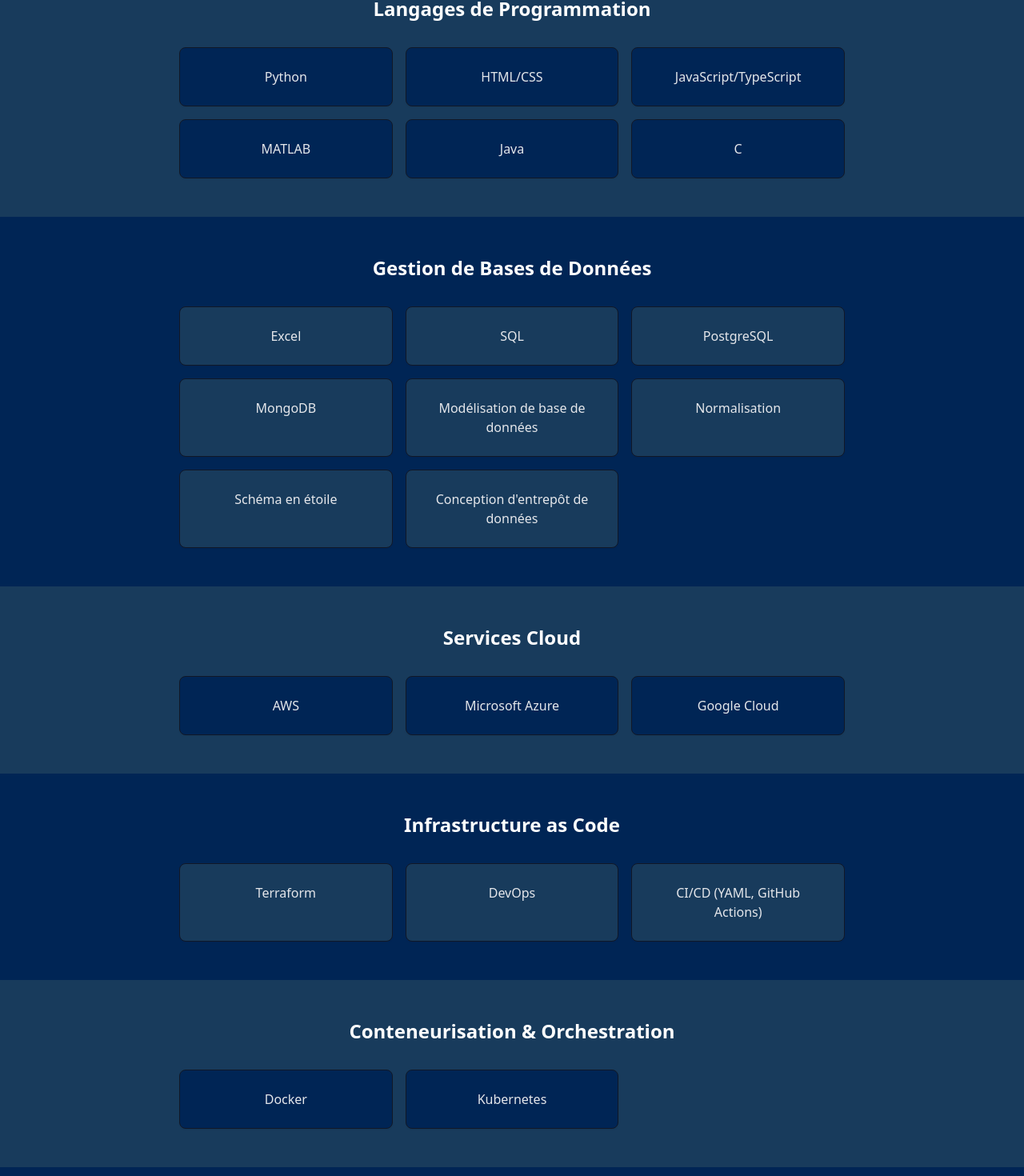
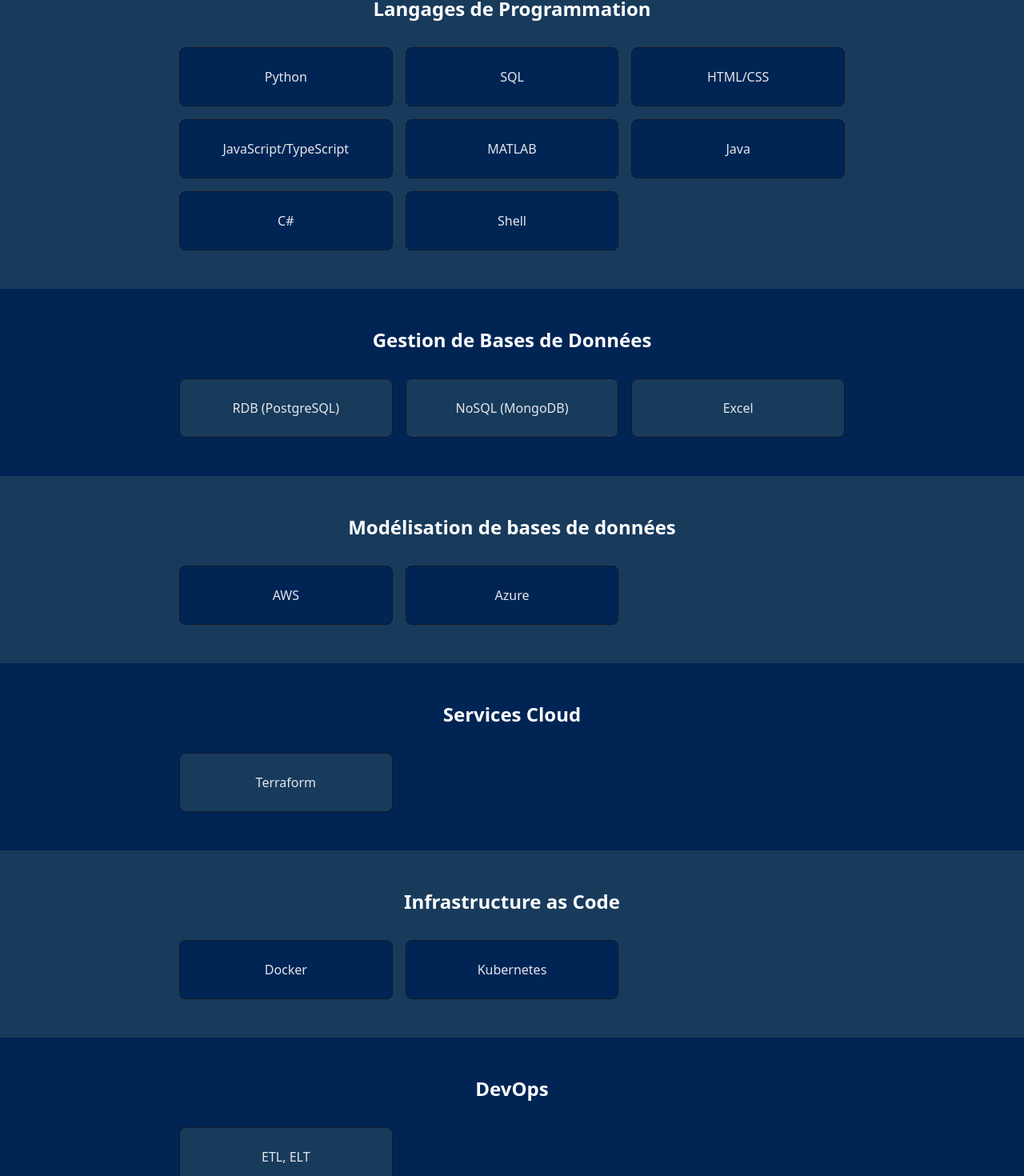
Before and after one commit to Armatoor147/vincent-portfolio-site, a Next.js app: page / in a window 1280 px wide. Shown: the part 706-2176 px from the top of the page at 80% size. Built offline with nearby package versions, Linux system fonts and the light colour scheme.

Commit message:
Update Skills Section

```diff
--- a/app/components/SkillsSection.tsx
+++ b/app/components/SkillsSection.tsx
@@ -63,28 +63,46 @@
 
 const skills = {
   programming_languages: {
-    EN: ['Python', 'HTML/CSS', 'JavaScript/TypeScript', 'MATLAB', 'Java', 'C'],
-    FR: ['Python', 'HTML/CSS', 'JavaScript/TypeScript', 'MATLAB', 'Java', 'C'],
-    ES: ['Python', 'HTML/CSS', 'JavaScript/TypeScript', 'MATLAB', 'Java', 'C'],
-    DE: ['Python', 'HTML/CSS', 'JavaScript/TypeScript', 'MATLAB', 'Java', 'C']
+    EN: ['Python', 'SQL', 'HTML/CSS', 'JavaScript/TypeScript', 'MATLAB', 'Java', 'C#', 'Shell'],
+    FR: ['Python', 'SQL', 'HTML/CSS', 'JavaScript/TypeScript', 'MATLAB', 'Java', 'C#', 'Shell'],
+    ES: ['Python', 'SQL', 'HTML/CSS', 'JavaScript/TypeScript', 'MATLAB', 'Java', 'C#', 'Shell'],
+    DE: ['Python', 'SQL', 'HTML/CSS', 'JavaScript/TypeScript', 'MATLAB', 'Java', 'C#', 'Shell']
   },
-  database_management: {
+  database_management_: {
     EN: ['Excel', 'SQL', 'PostgreSQL', 'MongoDB', 'Database Modeling', 'Normalisation', 'Star Schema', 'Warehouse Design'],
     FR: ['Excel', 'SQL', 'PostgreSQL', 'MongoDB', 'Modélisation de base de données', 'Normalisation', 'Schéma en étoile', 'Conception d\'entrepôt de données'],
     ES: ['Excel', 'SQL', 'PostgreSQL', 'MongoDB', 'Modelado de bases de datos', 'Normalización', 'Esquema de estrella', 'Diseño de almacén de datos'],
     DE: ['Excel', 'SQL', 'PostgreSQL', 'MongoDB', 'Datenbankmodellierung', 'Normalisierung', 'Sternschema', 'Data-Warehouse-Design']
   },
+  database_management: {
+    EN: ['RDB (PostgreSQL)', 'NoSQL (MongoDB)', 'Excel'],
+    FR: ['RDB (PostgreSQL)', 'NoSQL (MongoDB)', 'Excel'],
+    ES: ['RDB (PostgreSQL)', 'NoSQL (MongoDB)', 'Excel'],
+    DE: ['RDB (PostgreSQL)', 'NoSQL (MongoDB)', 'Excel']
+  },
+  database_modelling: {
+    EN: ['RDB (PostgreSQL)', 'NoSQL (MongoDB)', 'Excel'],
+    FR: ['Entrepôts de données, Normalisation, Schéma en étoile, ORM'],
+    ES: ['RDB (PostgreSQL)', 'NoSQL (MongoDB)', 'Excel'],
+    DE: ['RDB (PostgreSQL)', 'NoSQL (MongoDB)', 'Excel']
+  },
   cloud_services: {
-    EN: ['AWS', 'Microsoft Azure', 'Google Cloud'],
-    FR: ['AWS', 'Microsoft Azure', 'Google Cloud'],
-    ES: ['AWS', 'Microsoft Azure', 'Google Cloud'],
-    DE: ['AWS', 'Microsoft Azure', 'Google Cloud']
+    EN: ['AWS', 'Azure'],
+    FR: ['AWS', 'Azure'],
+    ES: ['AWS', 'Azure'],
+    DE: ['AWS', 'Azure']
   },
   infrastructure_as_code: {
-    EN: ['Terraform', 'DevOps', 'CI/CD (YAML, GitHub Actions)'],
-    FR: ['Terraform', 'DevOps', 'CI/CD (YAML, GitHub Actions)'],
-    ES: ['Terraform', 'DevOps', 'CI/CD (YAML, GitHub Actions)'],
-    DE: ['Terraform', 'DevOps', 'CI/CD (YAML, GitHub Actions)']
+    EN: ['Terraform'],
+    FR: ['Terraform'],
+    ES: ['Terraform'],
+    DE: ['Terraform']
+  },
+  devops: {
+    EN: ['CI/CD (GitHub Actions)'],
+    FR: ['CI/CD (GitHub Actions)'],
+    ES: ['CI/CD (GitHub Actions)'],
+    DE: ['CI/CD (GitHub Actions)']
   },
   containerisation_and_orchestration: {
 	EN: ['Docker', 'Kubernetes'],
@@ -93,16 +111,22 @@
 	DE: ['Docker', 'Kubernetes']
   },
   data_pipelines: {
-    EN: ['ETL pipelines'],
-    FR: ['Pipelines ETL'],
-    ES: ['Pipelines ETL'],
-    DE: ['ETL-Pipelines']
+    EN: ['ETL, ELT'],
+    FR: ['ETL, ELT'],
+    ES: ['ETL, ELT'],
+    DE: ['ETL, ELT']
   },
   APIs_and_web_servers: {
-    EN: ['FastAPI', 'Django', 'Flask', 'Express.js', 'RESTful APIs', 'CORS', 'Axios', 'Insomnia'],
-    FR: ['FastAPI', 'Django', 'Flask', 'Express.js', 'API RESTful', 'CORS', 'Axios', 'Insomnia'],
-    ES: ['FastAPI', 'Django', 'Flask', 'Express.js', 'API RESTful', 'CORS', 'Axios', 'Insomnia'],
-    DE: ['FastAPI', 'Django', 'Flask', 'Express.js', 'RESTful-API', 'CORS', 'Axios', 'Insomnia']
+    EN: ['FastAPI', 'Django', 'Flask', 'Express.js', '.NET', 'RESTful APIs', 'CORS', 'Axios', 'Insomnia'],
+    FR: ['FastAPI', 'Django', 'Flask', 'Express.js', '.NET', 'API RESTful', 'CORS', 'Axios', 'Insomnia'],
+    ES: ['FastAPI', 'Django', 'Flask', 'Express.js', '.NET', 'API RESTful', 'CORS', 'Axios', 'Insomnia'],
+    DE: ['FastAPI', 'Django', 'Flask', 'Express.js', '.NET', 'RESTful-API', 'CORS', 'Axios', 'Insomnia']
+  },
+  website_development: {
+    EN: ['Node.js', 'Next.js', 'React.js', 'TailwindCSS'],
+    FR: ['Node.js', 'Next.js', 'React.js', 'TailwindCSS'],
+    ES: ['Node.js', 'Next.js', 'React.js', 'TailwindCSS'],
+    DE: ['Node.js', 'Next.js', 'React.js', 'TailwindCSS']
   },
   version_control: {
     EN: ['Git', 'GitHub'],
@@ -134,12 +158,6 @@
     ES: ['PyTorch', 'TensorFlow', 'LangChain', 'LangGraph', 'LlamaIndex', 'Scikit-Learn'],
     DE: ['PyTorch', 'TensorFlow', 'LangChain', 'LangGraph', 'LlamaIndex', 'Scikit-Learn']
   },
-  website_development: {
-    EN: ['Node.js', 'Next.js', 'React.js', 'TailwindCSS'],
-    FR: ['Node.js', 'Next.js', 'React.js', 'TailwindCSS'],
-    ES: ['Node.js', 'Next.js', 'React.js', 'TailwindCSS'],
-    DE: ['Node.js', 'Next.js', 'React.js', 'TailwindCSS']
-  },
   methodology: {
     EN: ['Agile', 'Trello'],
     FR: ['Agile', 'Trello'],
--- a/app/components/texts.ts
+++ b/app/components/texts.ts
@@ -30,7 +30,7 @@
             biography_p2: "Passionate about coding, I am eager to collaborate with a development team to contribute to innovative projects. My analytical mindset and problem-solving skills drive me to explore how technology can solve real-world challenges."
         },
         SkillsSection: {
-            skill_categories: ["Programming Languages", "Database Management", "Cloud Services", "Infrastructure as Code", "Containerisation & Orchestration", "Data Pipelines", "APIs & Web Servers", "Version Control", "Testing", "Data Analysis", "Visualisation Tools", "AI Frameworks", "Website Development", "Methodology"]
+            skill_categories: ["Programming Languages", "Database Management", "Database Modelling", "Cloud Services", "Infrastructure as Code", "DevOps", "Containerisation & Orchestration", "Data Pipelines", "APIs & Web Servers", "Web Development", "Version Control", "Testing", "Data Analysis", "Visualisation Tools", "AI Frameworks", "Methodology"]
         },
         ProjectSection: {
             title: "Projects",
@@ -50,7 +50,7 @@
             biography_p2: "Passionné par le code, je souhaite rejoindre une équipe de développement pour contribuer à des projets innovants. Mon esprit analytique et mes compétences en résolution de problèmes me poussent à explorer comment la technologie peut répondre aux défis concrets du monde réel."
         },
         SkillsSection: {
-            skill_categories: ["Langages de Programmation", "Gestion de Bases de Données", "Services Cloud", "Infrastructure as Code", "Conteneurisation & Orchestration", "Pipelines de Données", "APIs & Serveurs Web", "Contrôle de Version", "Tests", "Analyse des Données", "Outils de Visualisation", "Frameworks IA", "Développement Web", "Méthodologie"]
+            skill_categories: ["Langages de Programmation", "Gestion de Bases de Données", "Modélisation de bases de données", "Services Cloud", "Infrastructure as Code", "DevOps", "Conteneurisation & Orchestration", "Pipelines de Données", "APIs & Serveurs Web", "Développement Web", "Contrôle de Version", "Tests", "Analyse des Données", "Outils de Visualisation", "Frameworks IA", "Méthodologie"]
         },
         ProjectSection: {
             title: "Projets",
@@ -70,7 +70,7 @@
             biography_p2: "Apasionado por la programación, estoy deseando colaborar con un equipo de desarrollo para aportar a proyectos innovadores. Mi mentalidad analítica y mis habilidades para resolver problemas me impulsan a explorar cómo la tecnología puede abordar desafíos del mundo real."
         },
         SkillsSection: {
-            skill_categories: ["Lenguajes de Programación", "Gestión de Bases de Datos", "Servicios en la Nube", "Infrastructure as Code", "Contenedorización y Orquestación", "Pipelines de Datos", "APIs y Servidores Web", "Control de Versiones", "Pruebas", "Análisis de Datos", "Herramientas de Visualización", "Frameworks de IA", "Desarrollo Web", "Metodología"]
+            skill_categories: ["Lenguajes de Programación", "Gestión de Bases de Datos", "Modelado de Bases de Datos", "Servicios en la Nube", "Infrastructure as Code", "DevOps", "Contenerización y Orquestación", "Pipelines de Datos", "APIs y Servidores Web", "Desarrollo Web", "Control de Versiones", "Pruebas", "Análisis de Datos", "Herramientas de Visualización", "Frameworks de IA", "Metodología"]
         },
         ProjectSection: {
             title: "Proyectos",
@@ -90,7 +90,7 @@
             biography_p2: "Als codebegeisterter Entwickler möchte ich mich in ein Entwicklungsteam einbringen, um an innovativen Projekten mitzuwirken. Mein analytisches Denken und meine Problemlösungsfähigkeiten treiben mich an, zu erforschen, wie Technologie reale Herausforderungen bewältigen kann."
         },
         SkillsSection: {
-            skill_categories: ["Programmiersprachen", "Datenbankverwaltung", "Cloud-Dienste", "Infrastructure as Code", "Containerisierung & Orchestrierung", "Datenpipelines", "APIs & Webserver", "Versionskontrolle", "Tests", "Datenanalyse", "Visualisierungstools", "KI-Frameworks", "Webentwicklung", "Methodik"]
+            skill_categories: ["Programmiersprachen", "Datenbankverwaltung", "Datenbankmodellierung", "Cloud-Dienste", "Infrastructure as Code", "DevOps", "Containerisierung & Orchestrierung", "Datenpipelines", "APIs & Webserver", "Webentwicklung", "Versionskontrolle", "Testen", "Datenanalyse", "Visualisierungstools", "KI-Frameworks", "Methodik"]
         },
         ProjectSection: {
             title: "Projekte",
```
